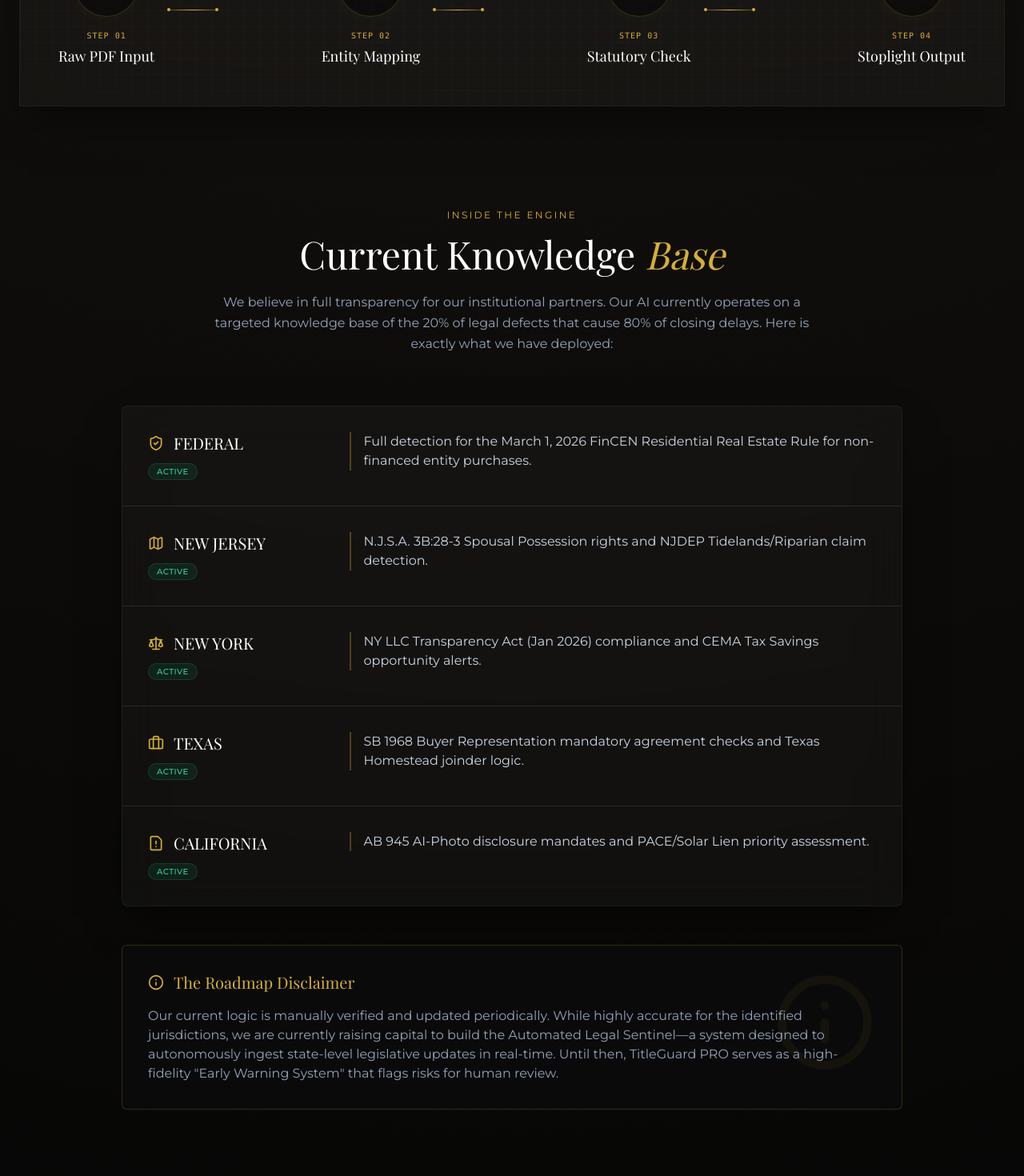
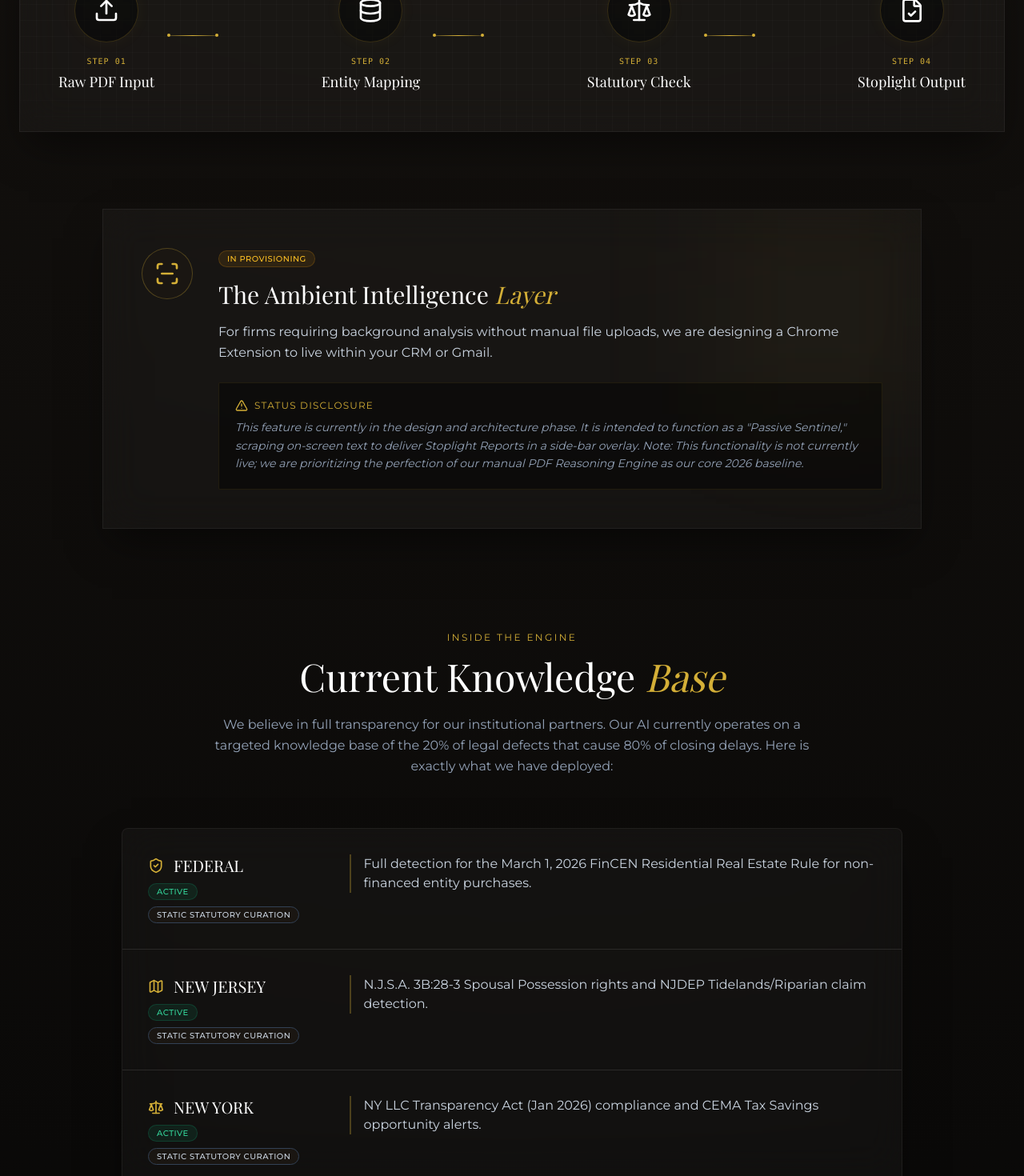
Before and after one commit to zaraiecastillo/titleguard-pro, a Next.js app: page /intelligence in a window 1280 px wide. Shown: the part 1330-2800 px from the top of the page at 80% size. Built offline with nearby package versions, Linux system fonts and the light colour scheme; a web font is replaced by a local one.

Commit message:
refactor(ui): update Intelligence page logic transparency and roadmap disclaimer

```diff
--- a/src/app/intelligence/page.tsx
+++ b/src/app/intelligence/page.tsx
@@ -18,9 +18,9 @@
     const steps = [
         {
             icon: ScanLine,
-            title: "Optical Extraction",
+            title: "High-Fidelity Textual Ingestion",
             subtitle: "High-Fidelity Ingestion",
-            description: "We do not simply 'read' the PDF. Our engine performs pixel-perfect OCR to map the legal description, schedule B exceptions, and requirement chains into a structured JSON data model.",
+            description: "Our engine performs a deterministic audit of search-enabled PDF documents. By mapping requirement chains and Schedule B exceptions into structured data, we eliminate the risk of human oversight.",
         },
         {
             icon: Scale,
@@ -169,6 +169,47 @@
                     </div>
                 </motion.div>
 
+                {/* The Ambient Intelligence Layer (Chrome Extension Roadmap) */}
+                <motion.div
+                    initial={{ opacity: 0, y: 30 }}
+                    whileInView={{ opacity: 1, y: 0 }}
+                    viewport={{ once: true }}
+                    transition={{ duration: 0.8 }}
+                    className="mb-32 max-w-5xl mx-auto"
+                >
+                    <div className="glass-card border border-[#D4AF37]/20 p-8 md:p-12 relative overflow-hidden bg-[#0A0A0A]/80">
+                        <div className="absolute top-0 right-0 w-64 h-64 bg-[#D4AF37]/5 blur-[80px] pointer-events-none" />
+
+                        <div className="flex flex-col md:flex-row gap-8 items-start">
+                            <div className="w-16 h-16 rounded-full bg-[#1A1612] border border-[#D4AF37]/30 flex items-center justify-center flex-shrink-0 relative z-10">
+                                <ScanLine className="text-[#D4AF37] w-8 h-8" />
+                            </div>
+
+                            <div className="relative z-10">
+                                <span className="inline-flex items-center px-2.5 py-0.5 rounded-full text-[10px] font-sans font-medium bg-amber-500/10 text-amber-400 border border-amber-500/20 tracking-wider uppercase mb-4">
+                                    In Provisioning
+                                </span>
+                                <h3 className="text-3xl font-serif text-white mb-4">
+                                    The Ambient Intelligence <span className="text-[#D4AF37] italic">Layer</span>
+                                </h3>
+                                <p className="text-slate-300 font-sans leading-relaxed mb-6">
+                                    For firms requiring background analysis without manual file uploads, we are designing a Chrome Extension to live within your CRM or Gmail.
+                                </p>
+
+                                <div className="bg-black/40 border border-[#D4AF37]/10 p-5 rounded-sm">
+                                    <h4 className="text-[#D4AF37] text-xs uppercase tracking-widest font-sans mb-2 flex items-center">
+                                        <TriangleAlert className="w-4 h-4 mr-2" />
+                                        Status Disclosure
+                                    </h4>
+                                    <p className="text-slate-400 font-sans text-sm leading-relaxed italic">
+                                        This feature is currently in the design and architecture phase. It is intended to function as a "Passive Sentinel," scraping on-screen text to deliver Stoplight Reports in a side-bar overlay. Note: This functionality is not currently live; we are prioritizing the perfection of our manual PDF Reasoning Engine as our core 2026 baseline.
+                                    </p>
+                                </div>
+                            </div>
+                        </div>
+                    </div>
+                </motion.div>
+
                 {/* Jurisdictional Logic Clusters Tab Interface */}
                 <JurisdictionalLogicTabs />
 
--- a/src/components/intelligence/JurisdictionalLogicTabs.tsx
+++ b/src/components/intelligence/JurisdictionalLogicTabs.tsx
@@ -30,9 +30,14 @@
                                 <ShieldCheck className="w-5 h-5 text-[#D4AF37]" />
                                 <h3 className="text-xl font-serif text-white">FEDERAL</h3>
                             </div>
+                            <div className="flex flex-wrap gap-2">
                                 <span className="inline-flex items-center px-2.5 py-0.5 rounded-full text-[10px] font-sans font-medium bg-emerald-500/10 text-emerald-400 border border-emerald-500/20 tracking-wider uppercase">
                                     Active
                                 </span>
+                                <span className="inline-flex items-center px-2.5 py-0.5 rounded-full text-[10px] font-sans font-medium bg-slate-800 text-slate-300 border border-slate-700 tracking-wider uppercase">
+                                    Static Statutory Curation
+                                </span>
+                            </div>
                         </div>
                         <div className="md:w-3/4">
                             <p className="text-slate-300 font-sans leading-relaxed text-sm md:text-base border-l-2 border-[#D4AF37]/30 pl-4 group-hover:border-[#D4AF37] transition-colors">
@@ -48,9 +53,14 @@
                                 <Map className="w-5 h-5 text-[#D4AF37]" />
                                 <h3 className="text-xl font-serif text-white">NEW JERSEY</h3>
                             </div>
+                            <div className="flex flex-wrap gap-2">
                                 <span className="inline-flex items-center px-2.5 py-0.5 rounded-full text-[10px] font-sans font-medium bg-emerald-500/10 text-emerald-400 border border-emerald-500/20 tracking-wider uppercase">
                                     Active
                                 </span>
+                                <span className="inline-flex items-center px-2.5 py-0.5 rounded-full text-[10px] font-sans font-medium bg-slate-800 text-slate-300 border border-slate-700 tracking-wider uppercase">
+                                    Static Statutory Curation
+                                </span>
+                            </div>
                         </div>
                         <div className="md:w-3/4">
                             <p className="text-slate-300 font-sans leading-relaxed text-sm md:text-base border-l-2 border-[#D4AF37]/30 pl-4 group-hover:border-[#D4AF37] transition-colors">
@@ -66,9 +76,14 @@
                                 <Scale className="w-5 h-5 text-[#D4AF37]" />
                                 <h3 className="text-xl font-serif text-white">NEW YORK</h3>
                             </div>
+                            <div className="flex flex-wrap gap-2">
                                 <span className="inline-flex items-center px-2.5 py-0.5 rounded-full text-[10px] font-sans font-medium bg-emerald-500/10 text-emerald-400 border border-emerald-500/20 tracking-wider uppercase">
                                     Active
                                 </span>
+                                <span className="inline-flex items-center px-2.5 py-0.5 rounded-full text-[10px] font-sans font-medium bg-slate-800 text-slate-300 border border-slate-700 tracking-wider uppercase">
+                                    Static Statutory Curation
+                                </span>
+                            </div>
                         </div>
                         <div className="md:w-3/4">
                             <p className="text-slate-300 font-sans leading-relaxed text-sm md:text-base border-l-2 border-[#D4AF37]/30 pl-4 group-hover:border-[#D4AF37] transition-colors">
@@ -84,9 +99,14 @@
                                 <Briefcase className="w-5 h-5 text-[#D4AF37]" />
                                 <h3 className="text-xl font-serif text-white">TEXAS</h3>
                             </div>
+                            <div className="flex flex-wrap gap-2">
                                 <span className="inline-flex items-center px-2.5 py-0.5 rounded-full text-[10px] font-sans font-medium bg-emerald-500/10 text-emerald-400 border border-emerald-500/20 tracking-wider uppercase">
                                     Active
                                 </span>
+                                <span className="inline-flex items-center px-2.5 py-0.5 rounded-full text-[10px] font-sans font-medium bg-slate-800 text-slate-300 border border-slate-700 tracking-wider uppercase">
+                                    Static Statutory Curation
+                                </span>
+                            </div>
                         </div>
                         <div className="md:w-3/4">
                             <p className="text-slate-300 font-sans leading-relaxed text-sm md:text-base border-l-2 border-[#D4AF37]/30 pl-4 group-hover:border-[#D4AF37] transition-colors">
@@ -102,9 +122,14 @@
                                 <FileWarning className="w-5 h-5 text-[#D4AF37]" />
                                 <h3 className="text-xl font-serif text-white">CALIFORNIA</h3>
                             </div>
+                            <div className="flex flex-wrap gap-2">
                                 <span className="inline-flex items-center px-2.5 py-0.5 rounded-full text-[10px] font-sans font-medium bg-emerald-500/10 text-emerald-400 border border-emerald-500/20 tracking-wider uppercase">
                                     Active
                                 </span>
+                                <span className="inline-flex items-center px-2.5 py-0.5 rounded-full text-[10px] font-sans font-medium bg-slate-800 text-slate-300 border border-slate-700 tracking-wider uppercase">
+                                    Static Statutory Curation
+                                </span>
+                            </div>
                         </div>
                         <div className="md:w-3/4">
                             <p className="text-slate-300 font-sans leading-relaxed text-sm md:text-base border-l-2 border-[#D4AF37]/30 pl-4 group-hover:border-[#D4AF37] transition-colors">
@@ -134,7 +159,7 @@
                 </h4>
 
                 <p className="text-slate-400 font-sans text-sm md:text-base leading-relaxed relative z-10 max-w-4xl">
-                    Our current logic is manually verified and updated periodically. While highly accurate for the identified jurisdictions, we are currently raising capital to build the Automated Legal Sentinel—a system designed to autonomously ingest state-level legislative updates in real-time. Until then, TitleGuard PRO serves as a high-fidelity "Early Warning System" that flags risks for human review.
+                    TitleGuard PRO is a High-Fidelity Early Warning System. All logic is manually verified against 2026 legislative sessions. As we scale, we plan to transition to an automated statutory sync (Project Sentinel). Until then, we provide the most accurate manual logic-layer available for the Big 5 markets.
                 </p>
             </motion.div>
         </div>
```
Lines whose indentation alone changed are shown as unchanged.
